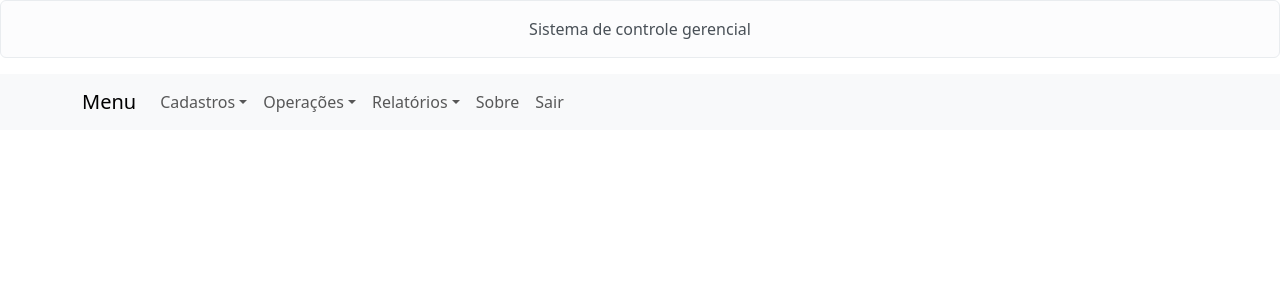
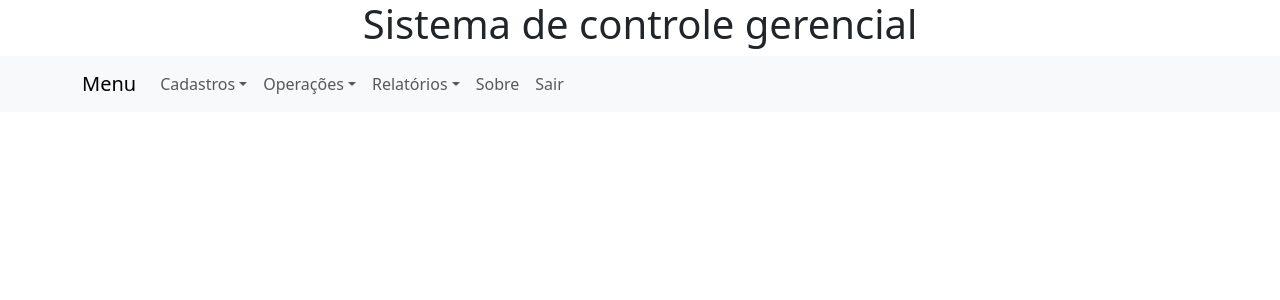
Before and after one commit to Joao-Paulo-Bortolocce/SistemaLP, a React (Create React App) app: page / in a window 1280 px wide. Shown: the top 300 px of the page. Built offline with nearby package versions, Linux system fonts and the light colour scheme.

Commit message:
Alterando o cabeçalho para h1

```diff
--- a/src/componentes/layouts/Cabecalho.jsx
+++ b/src/componentes/layouts/Cabecalho.jsx
@@ -2,6 +2,6 @@ import { Alert } from "react-bootstrap";
 
 export default function Cabecalho(props){
     return(
-        <Alert className={"text-center"} variant="light">{props.texto || "Título não fornecido"}</Alert>
+        <h1 className={"text-center"} variant="light">{props.texto || "Título não fornecido"}</h1>
     );
 }
```
